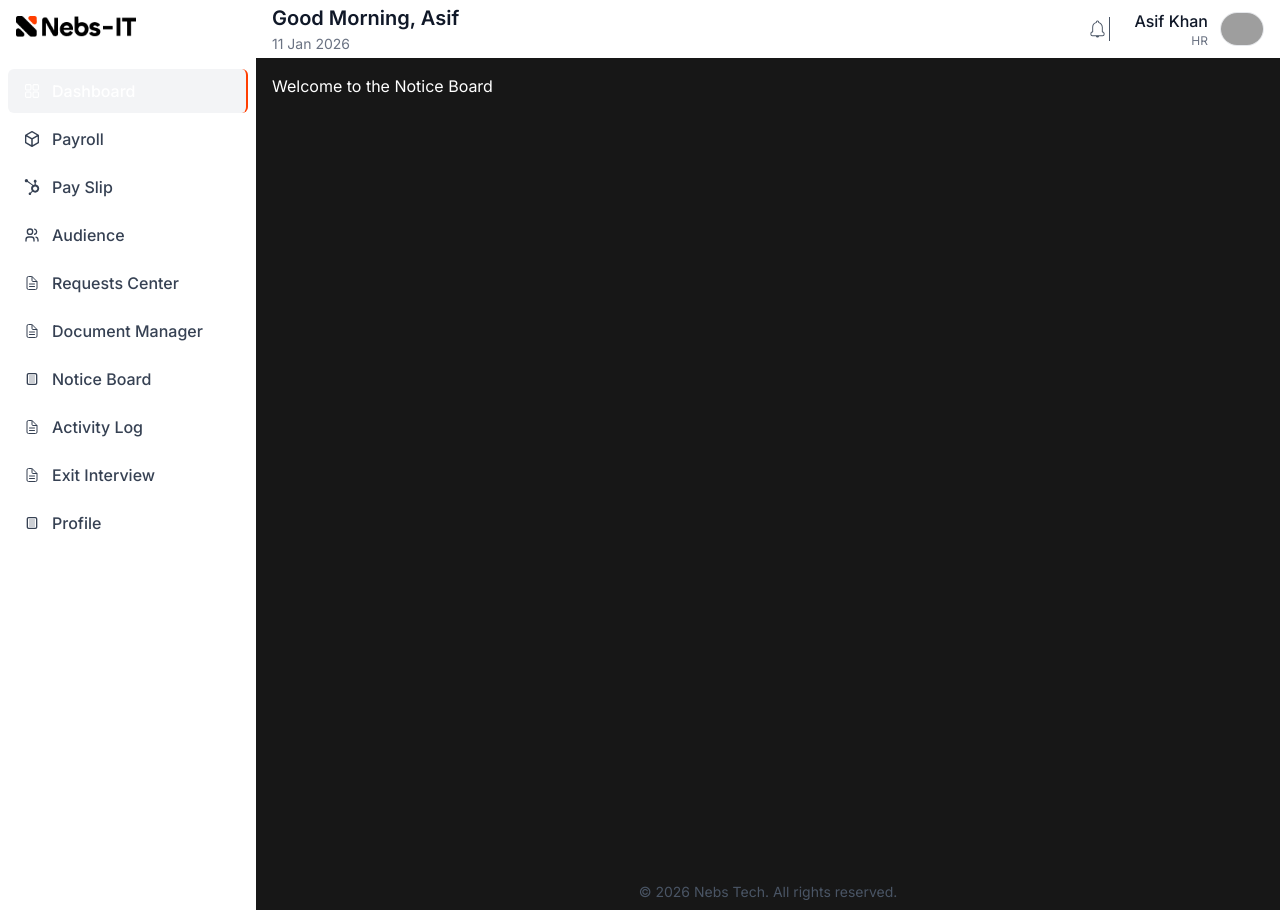
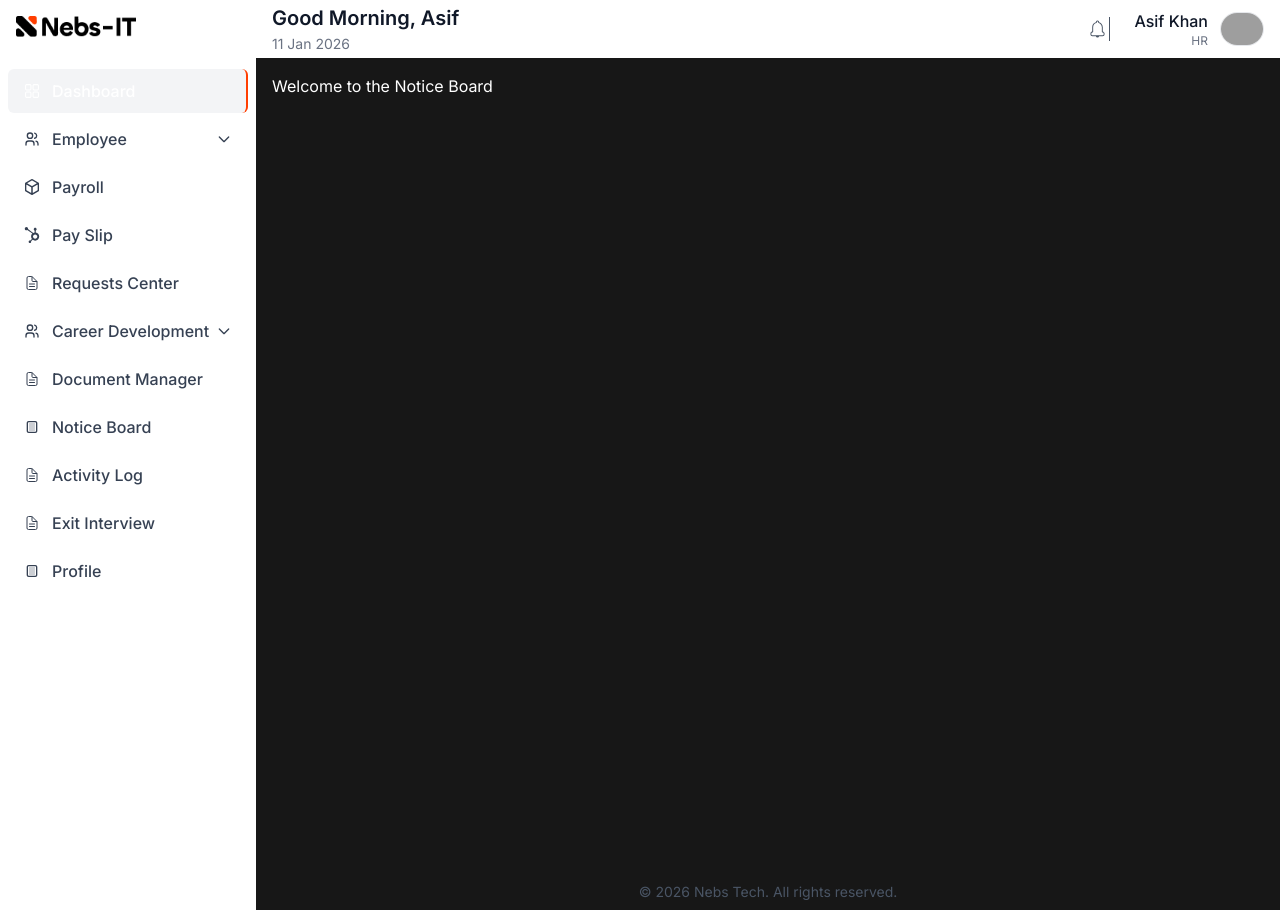
Before and after one commit to developerMohib/notice-board-frontend, a Next.js app: page / in a window 1280 px wide. Built offline with nearby package versions, Linux system fonts and the light colour scheme; grey boxes are pictures that could not be loaded.

Commit message:
Update status by toggling

```diff
--- a/src/components/forms/CreateNoticeForm.tsx
+++ b/src/components/forms/CreateNoticeForm.tsx
@@ -1,5 +1,6 @@
 'use client';
 import { instance } from "@/api/axiosInstance";
+import { useAllNotices } from "@/hooks/useGetNoticeAll";
 import { showApiError } from "@/utils/errorpopup";
 import { showNoticePublishedPopup } from "@/utils/noticepopup";
 import { useState } from "react";
@@ -7,9 +8,9 @@ import { BiCalendar, BiChevronDown, BiChevronDownCircle, BiChevronDownSquare, Bi
 import { BsTwitter } from "react-icons/bs";
 import { FiFileText } from "react-icons/fi";
 import { IoIosArrowBack } from "react-icons/io";
-import Swal from "sweetalert2";
 
 const CreateNoticeForm = () => {
+    const { refetch } = useAllNotices();
     const [formData, setFormData] = useState({
         department: 'individual',
         title: '',
@@ -94,7 +95,7 @@ const CreateNoticeForm = () => {
                     description: '',
                     attachments: [] as File[]
                 });
-
+                refetch();
             }
         } catch (error) {
             showApiError(error);
@@ -110,7 +111,7 @@ const CreateNoticeForm = () => {
             if (res.status === 201) {
 
                 showNoticePublishedPopup({ title: formData.title, resetForm: () => { } });
-                //   reset form logic here
+
                 setFormData({
                     department: 'individual',
                     title: '',
--- a/src/components/shared/Sidebar.tsx
+++ b/src/components/shared/Sidebar.tsx
@@ -13,15 +13,37 @@ import { TiDocumentText } from "react-icons/ti";
 
 
 const Sidebar = () => {
+  const [openSubmenus, setOpenSubmenus] = useState<Record<string, boolean>>({});
   const [isOpen, setIsOpen] = useState(false);
   const pathname = usePathname();
 
   const menuItems = [
     { icon: <RxDashboard />, label: 'Dashboard', href: '/' },
+    {
+      icon: <TbUsers />,
+      label: 'Employee',
+      href: null,
+      children: [
+        { label: 'Employee Database', href: '/employee/database' },
+        { label: 'Add New Employee', href: '/employee/create' },
+        { label: 'Performance Report', href: '/employee/performance-report' },
+        { label: 'Performance History', href: '/employee/performance-history' },
+      ],
+    },
     { icon: <SiHackthebox />, label: 'Payroll', href: '/payroll' },
     { icon: <FaHubspot />, label: 'Pay Slip', href: '/pay-slip' },
-    { icon: <TbUsers />, label: 'Audience', href: '/audience' },
     { icon: <IoDocumentTextOutline />, label: 'Requests Center', href: '/requests-center' },
+    {
+      icon: <TbUsers />,
+      label: 'Career Development',
+      href: null,
+      children: [
+        { label: 'Employee Database', href: '/employee/database' },
+        { label: 'Add New Employee', href: '/employee/create' },
+        { label: 'Performance Report', href: '/employee/performance-report' },
+        { label: 'Performance History', href: '/employee/performance-history' },
+      ],
+    },
     { icon: <IoDocumentTextOutline />, label: 'Document Manager', href: '/document-manager' },
     { icon: <TiDocumentText />, label: 'Notice Board', href: '/notice-board' },
     { icon: <IoDocumentTextOutline />, label: 'Activity Log', href: '/activity-log' },
@@ -30,7 +52,12 @@ const Sidebar = () => {
   ];
 
   const toggleSidebar = () => setIsOpen(!isOpen);
-
+  const toggleSubmenu = (label: string) => {
+    setOpenSubmenus(prev => ({
+      ...prev,
+      [label]: !prev[label],
+    }));
+  };
   return (
     <>
       {/* Mobile overlay */}
@@ -47,7 +74,7 @@ const Sidebar = () => {
           onClick={toggleSidebar}
           className="p-2 rounded-md bg-white shadow-md text-gray-700"
         >
-                    {isOpen ? <FaTimes size={20} /> : null  }
+          {isOpen ? <FaTimes size={20} /> : null}
         </button>
       </div>
 
@@ -73,21 +100,84 @@ const Sidebar = () => {
         </div>
 
         <nav className="py-4 px-2 space-y-1">
-          {menuItems?.map((item) => {
+          {menuItems.map((item) => {
             const isActive = pathname === item.href;
+            const hasChildren = item.children && item.children.length > 0;
+
+            if (hasChildren) {
+              return (
+                <div key={item.label}>
+                  {/* Parent Item */}
+                  <button
+                    onClick={() => toggleSubmenu(item.label)}
+                    className={`
+              flex items-center justify-between w-full px-4 py-2.5 rounded-md text-base font-medium
+              transition-colors duration-200
+              ${isActive || (item.children?.some(child => pathname.startsWith(child.href || ''))
+                        ? 'bg-gray-100 border-r-2 rounded-md border-[#FF3E01]'
+                        : 'text-gray-700 hover:bg-gray-100'
+                      )}
+            `}
+                  >
+                    <div className="flex items-center gap-3">
+                      {item.icon}
+                      {item.label}
+                    </div>
+                    <svg
+                      className={`w-4 h-4 transition-transform ${openSubmenus[item.label] ? 'rotate-180' : ''
+                        }`}
+                      fill="none"
+                      stroke="currentColor"
+                      viewBox="0 0 24 24"
+                      xmlns="http://www.w3.org/2000/svg"
+                    >
+                      <path strokeLinecap="round" strokeLinejoin="round" strokeWidth="2" d="M19 9l-7 7-7-7" />
+                    </svg>
+                  </button>
+
+                  {/* Submenu */}
+                  {openSubmenus[item.label] && (
+                    <div className="pl-6 pt-1 pb-2 space-y-1">
+                      {item.children.map((child) => {
+                        const childIsActive = pathname === child.href;
+                        return (
+                          <Link
+                            key={child.href}
+                            href={child.href!}
+                            onClick={() => setIsOpen(false)} // Close mobile sidebar
+                            className={`
+                      block px-4 py-2 rounded-md text-sm font-medium
+                      transition-colors duration-200
+                      ${childIsActive
+                                ? 'bg-gray-100 border-r-2 rounded-md border-[#FF3E01]'
+                                : 'text-gray-700 hover:bg-gray-100'
+                              }
+                    `}
+                          >
+                            {child.label}
+                          </Link>
+                        );
+                      })}
+                    </div>
+                  )}
+                </div>
+              );
+            }
+
+            // Regular item (no children)
             return (
               <Link
                 key={item.href}
-                href={item.href}
-                onClick={() => setIsOpen(false)} // Close on mobile after click
+                href={item.href!}
+                onClick={() => setIsOpen(false)}
                 className={`
-                  flex items-center gap-3 px-4 py-2.5 rounded-md text-base font-medium
-                  transition-colors duration-200
-                  ${isActive
+          flex items-center gap-3 px-4 py-2.5 rounded-md text-base font-medium
+          transition-colors duration-200
+          ${isActive
                     ? 'bg-gray-100 border-r-2 rounded-md border-[#FF3E01]'
                     : 'text-gray-700 hover:bg-gray-100'
                   }
-                `}
+        `}
               >
                 {item.icon}
                 {item.label}
```
Also changed, not shown: src/components/ui/Noticetable.tsx (+76 -16 lines).
